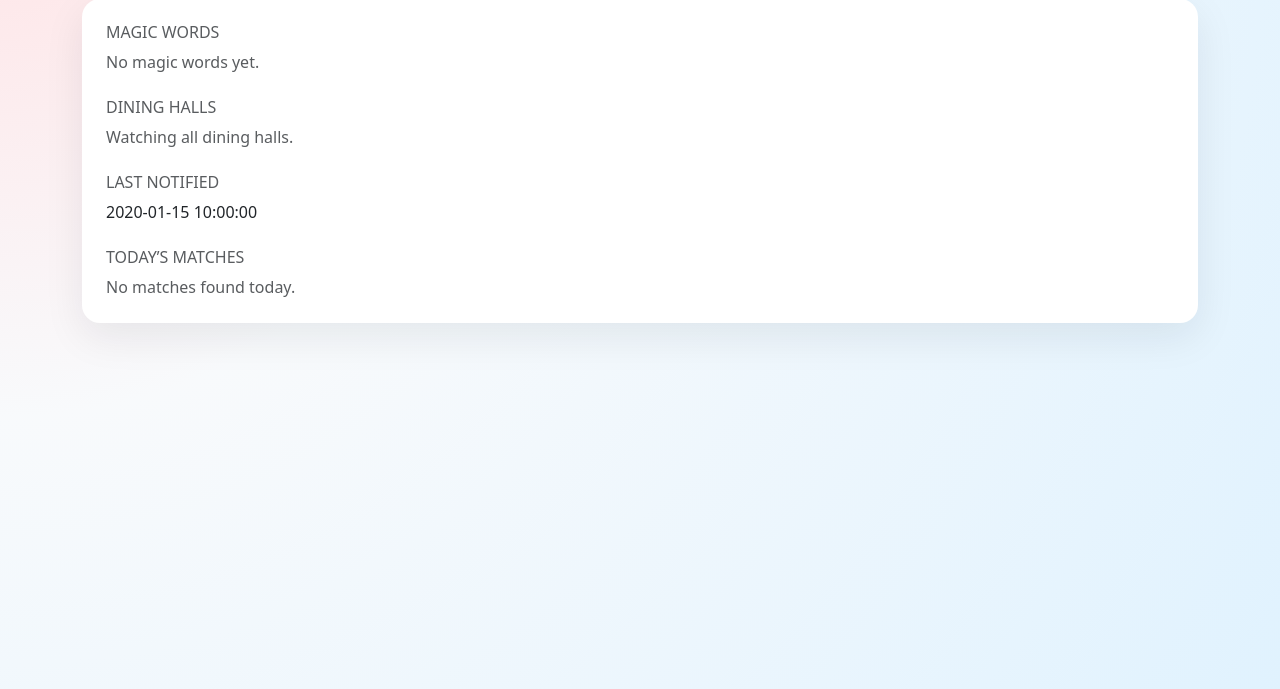
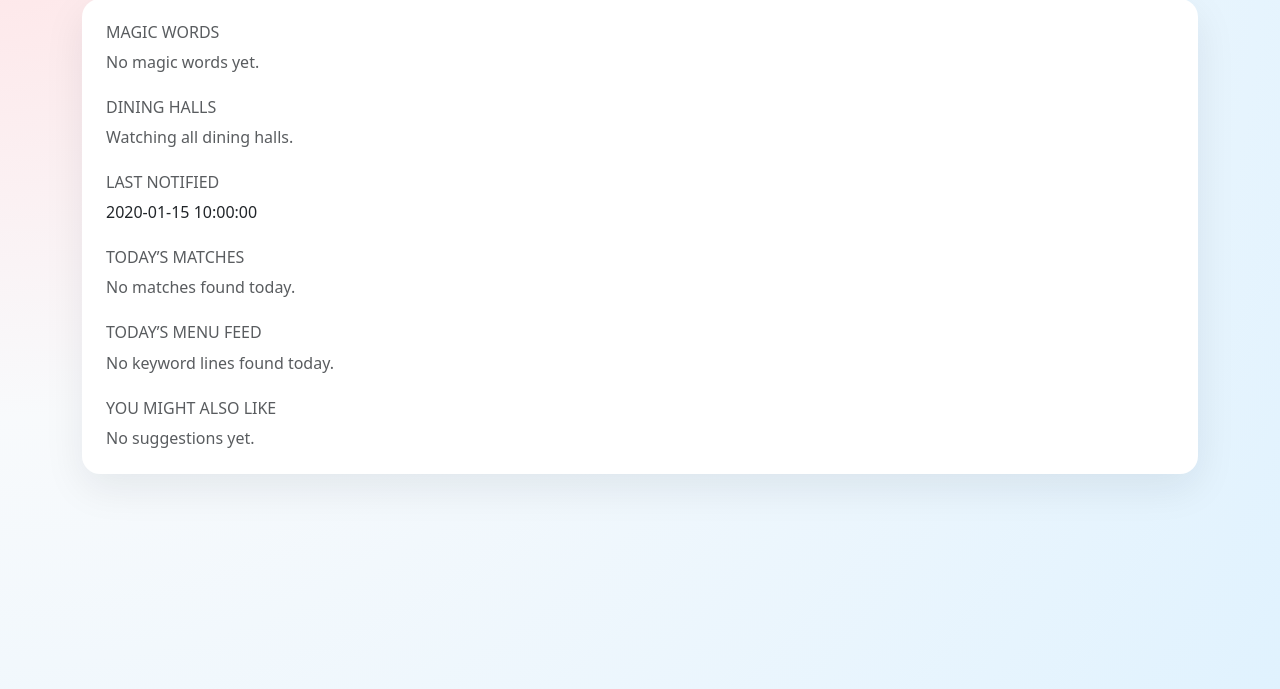
Before and after one commit to simdenis/jalapeno-poppers-bot, a Flask app: page /profile in a window 1280 px wide. Shown: the part 111-800 px from the top of the page. Run offline with Flask 3, Linux system fonts and the light colour scheme; the visitor is signed in with stand-in values (Sample User, id 1); a database or web service that is not in the repository returns one stand-in record (values such as "Sample title"); some libraries are stand-ins or nearby versions.

Commit message:
Add menu feed and keyword suggestions on profile

```diff
--- a/app.py
+++ b/app.py
@@ -8,7 +8,7 @@ from functools import wraps
 from collections import Counter
 from dotenv import load_dotenv
 from db import get_conn, ensure_schema
-from dining_checker import DINING_URLS, find_keyword_details, send_email
+from dining_checker import DINING_URLS, find_keyword_details, find_keyword_snippets, send_email
 
 
 load_dotenv()
@@ -392,16 +392,40 @@ def logout():
 def profile():
     subscription = _get_subscription(session["user_id"])
     matches = None
+    snippets = None
+    suggestions = []
     if subscription and subscription["keywords"]:
         try:
             halls_filter = subscription["halls"] or None
             matches = find_keyword_details(subscription["keywords"], halls_filter=halls_filter)
+            snippets = find_keyword_snippets(
+                subscription["keywords"],
+                halls_filter=halls_filter,
+                max_lines=3,
+            )
         except Exception as e:
             print(f"[WARN] Failed to load menu matches for profile: {e}")
+
+    keyword_counts = Counter()
+    if subscription:
+        with get_conn() as conn:
+            with conn.cursor() as cur:
+                cur.execute("SELECT item_keywords FROM subscriptions")
+                rows = cur.fetchall()
+        for (kw_json,) in rows:
+            try:
+                keywords = json.loads(kw_json) if kw_json else []
+            except Exception:
+                keywords = []
+            keyword_counts.update([k for k in keywords if k])
+        existing = set(subscription["keywords"])
+        suggestions = [k for k, _ in keyword_counts.most_common() if k not in existing][:5]
     return render_template(
         "profile.html",
         subscription=subscription,
         matches=matches,
+        snippets=snippets,
+        suggestions=suggestions,
         user_email=session.get("user_email", ""),
         profile_url=url_for("profile"),
         csrf_token=get_csrf_token(),
--- a/dining_checker.py
+++ b/dining_checker.py
@@ -126,6 +126,58 @@ def page_contains_any_keyword(html: str, keywords: list[str]) -> bool:
         if _contains_sequence(tokens, kw_tokens):
             return True
     return False
+
+
+def find_keyword_snippets(
+    keywords: list[str],
+    halls_filter=None,
+    max_lines: int = 3
+) -> dict[str, list[str]]:
+    """
+    Return short menu text snippets per hall that contain the keywords.
+    """
+    kw_list = [k.strip() for k in keywords if k and k.strip()]
+    kw_list = list(dict.fromkeys(kw_list))
+    if not kw_list:
+        return {}
+
+    if halls_filter:
+        allowed_halls = set(halls_filter)
+    else:
+        allowed_halls = set(DINING_URLS.keys())
+
+    results: dict[str, list[str]] = {}
+
+    for hall, url in DINING_URLS.items():
+        if hall not in allowed_halls:
+            continue
+        try:
+            html = fetch_menu(hall, url)
+        except Exception as e:
+            print(f"[WARN] Failed to fetch menu for {hall}: {e}")
+            continue
+
+        soup = BeautifulSoup(html, "html.parser")
+        lines = [ln.strip() for ln in soup.get_text(separator="\n").splitlines()]
+        lines = [ln for ln in lines if ln]
+
+        snippets: list[str] = []
+        for line in lines:
+            line_tokens = _tokenize(line)
+            matched = False
+            for kw in kw_list:
+                if _contains_sequence(line_tokens, _tokenize(kw)):
+                    matched = True
+                    break
+            if matched and line not in snippets:
+                snippets.append(line)
+            if len(snippets) >= max_lines:
+                break
+
+        if snippets:
+            results[hall] = snippets
+
+    return results
 
 
 def find_item_locations(keywords: list[str], halls_filter = None) -> list[str]:
--- a/templates/profile.html
+++ b/templates/profile.html
@@ -126,6 +126,37 @@
           <p class="text-muted mb-0">No matches found today.</p>
         {% endif %}
       </div>
+
+      <div class="mt-4">
+        <h2 class="h6 text-uppercase text-muted">Today’s menu feed</h2>
+        {% if snippets %}
+          {% for hall_name in snippets %}
+            <div class="mb-3">
+              <strong>{{ hall_name }}</strong>
+              <ul class="mb-0">
+                {% for line in snippets[hall_name] %}
+                  <li>{{ line }}</li>
+                {% endfor %}
+              </ul>
+            </div>
+          {% endfor %}
+        {% else %}
+          <p class="text-muted mb-0">No keyword lines found today.</p>
+        {% endif %}
+      </div>
+
+      <div class="mt-4">
+        <h2 class="h6 text-uppercase text-muted">You might also like</h2>
+        {% if suggestions %}
+          <div class="d-flex flex-wrap gap-2">
+            {% for word in suggestions %}
+              <span class="badge badge-keyword rounded-pill px-3 py-2">{{ word }}</span>
+            {% endfor %}
+          </div>
+        {% else %}
+          <p class="text-muted mb-0">No suggestions yet.</p>
+        {% endif %}
+      </div>
     {% else %}
       <p class="mb-0 text-muted">
         You don’t have any subscriptions yet. Head back to the home page to add magic words.
```
